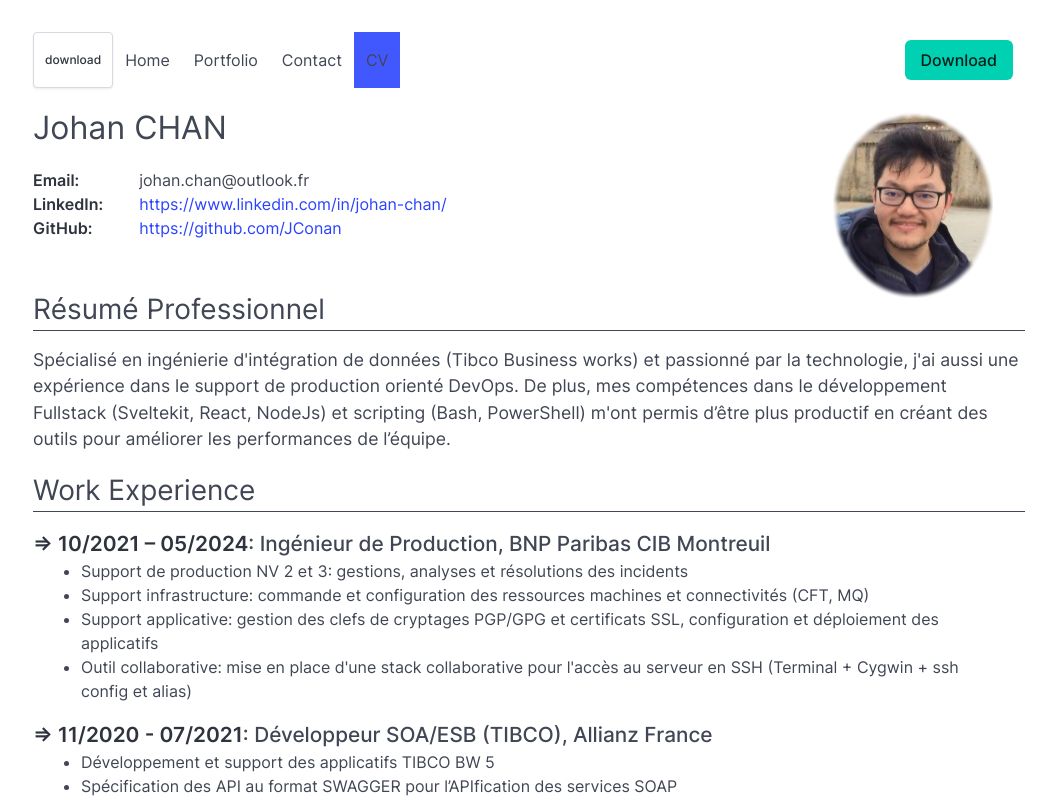
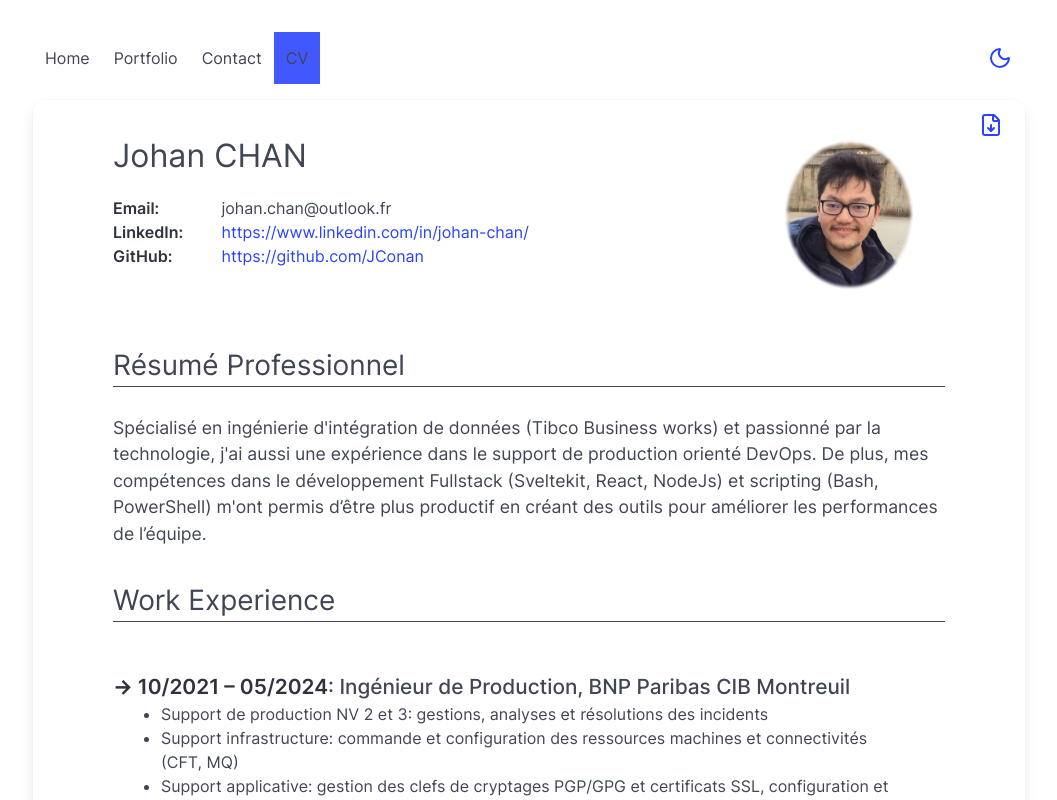
Before and after one commit to JConan/jconan.github.io, a SvelteKit app: page /cv in a window 1280 px wide. Shown: the top 800 px of the page, without its empty margins (111-1168 px from the left). Built offline with nearby package versions, Linux system fonts and the light colour scheme.

Commit message:
move all cv related content to its own page
add button for dark-light theme

```diff
--- a/src/lib/components/Navbar.svelte
+++ b/src/lib/components/Navbar.svelte
@@ -1,4 +1,5 @@
 <script lang="ts">
+	import { Sun, Moon } from 'lucide-svelte';
 	let isActiveClass = '';
 	function toggle() {
 		isActiveClass = isActiveClass === '' ? 'is-active' : '';
@@ -10,10 +11,8 @@
 		<div class="navbar-brand">
 			<slot name="brand" />
 
-			<div class="navbar-small {isActiveClass}">
-				<button class="button is-small">download</button>
 			<button
-					class="navbar-burger"
+				class="navbar-burger {isActiveClass}"
 				aria-label="menu"
 				aria-expanded="false"
 				data-target="navbar-items"
@@ -25,7 +24,6 @@
 				<span aria-hidden="true"></span>
 			</button>
 		</div>
-		</div>
 
 		<!-- svelte-ignore a11y-click-events-have-key-events -->
 		<!-- svelte-ignore a11y-no-static-element-interactions -->
@@ -35,7 +33,7 @@
 			</div>
 
 			<div class="navbar-end">
-				<slot name="end" />
+				<button class="button is-ghost is-small navbar-item"><Moon /></button>
 			</div>
 		</div>
 	</nav>
--- a/src/routes/+layout.svelte
+++ b/src/routes/+layout.svelte
@@ -2,30 +2,6 @@
 	import 'bulma/css/bulma.css';
 	import Link from '../lib/components/Link.svelte';
 	import Navbar from './../lib/components/Navbar.svelte';
-	import { jsPDF } from 'jspdf';
-	import { page } from '$app/stores';
-
-	function getCV() {
-		const container = document.getElementById('cv')!;
-		container.setAttribute('data-theme', 'light');
-		const doc = new jsPDF({
-			format: 'a4',
-			orientation: 'portrait',
-			unit: 'mm'
-		});
-		doc.addFont('Inter-VariableFont_slnt,wght.ttf', 'Inter', 'normal');
-		doc.setFont('Inter');
-		doc.html(container, {
-			callback: (docOut) => {
-				window.open(doc.output('bloburl'), '_blank');
-				container.setAttribute('data-theme', 'dark');
-			},
-			margin: 6,
-			width: 196,
-			windowWidth: 1080,
-			autoPaging: 'text'
-		});
-	}
 </script>
 
 <main class="container">
@@ -34,12 +10,6 @@
 		<Link href="/portfolio">Portfolio</Link>
 		<Link href="/contact">Contact</Link>
 		<Link href="/cv">CV</Link>
-
-		<div slot="end" class="navbar-item">
-			{#if $page.url.pathname === '/cv'}
-				<button on:click={getCV} class="button is-primary">Download</button>
-			{/if}
-		</div>
 	</Navbar>
 	<slot></slot>
 </main>
--- a/src/routes/cv/+page.svelte
+++ b/src/routes/cv/+page.svelte
@@ -1,72 +1,140 @@
 <script lang="ts">
-	import { onMount } from 'svelte';
-	import { marked } from 'marked';
+	import { FileDown } from 'lucide-svelte';
+	import { jsPDF } from 'jspdf';
+	export let data;
 
-	let cvHTML: string | Promise<string>;
+	let downloadBtn: HTMLButtonElement;
 
-	onMount(async () => {
-		const cvData = await (await fetch('/CV.md')).text();
-		cvHTML = marked.parse(cvData);
-	});
+	function getCV() {
+		downloadBtn.classList.add('is-loading');
+		downloadBtn.disabled = true;
+
+		const container = document.getElementById('cv')!;
+		container.setAttribute('data-theme', 'light');
+		container.style.fontSize = '16px';
+		const doc = new jsPDF({
+			format: 'a4',
+			orientation: 'portrait',
+			unit: 'mm'
+		});
+		doc.addFont('Inter-VariableFont_slnt,wght.ttf', 'Inter', 'normal');
+		doc.setFont('Inter');
+		doc.html(container, {
+			callback: () => {
+				window.open(doc.output('bloburl'), '_blank');
+				// doc.save('CV - Johan CHAN.pdf');
+				downloadBtn.classList.remove('is-loading');
+				downloadBtn.disabled = false;
+			},
+			margin: 8,
+			width: 196,
+			windowWidth: 1080,
+			autoPaging: 'text'
+		});
+	}
 </script>
 
-<div id="cv" class="cv">
-	{#await cvHTML}
-		<progress class="progress is-small is-primary"></progress>
-	{:then cvContent}
-		{@html cvContent}
-	{/await}
+<div class="buttons">
+	<button bind:this={downloadBtn} on:click={getCV} class="button is-ghost is-small">
+		<FileDown />
+	</button>
+</div>
+
+<div class="cv card">
+	{#if data.cvHTML}
+		{@html data.cvHTML}
+	{:else}
+		<progress class="progress is-small is-info" />
+	{/if}
+</div>
+
+<div style="display: none">
+	<div data-theme="light" id="cv" class="cv card print">
+		{#if data.cvHTML}
+			{@html data.cvHTML}
+		{/if}
+	</div>
 </div>
 
 <style>
+	.buttons {
+		position: sticky;
+		z-index: 1;
+		top: 10px;
+		margin: 10px;
+		height: 50px;
+
+		& button {
+			position: absolute;
+			right: 0;
+		}
+	}
 	.cv {
+		margin-top: -60px;
+		padding: var(--page-vertical-padding) var(--page-horizontal-padding);
 		min-width: 448px;
+		display: flex;
+		flex-direction: column;
+		align-content: center;
+		justify-content: center;
+
+		& img {
+			width: 8em;
+		}
 
 		& h1 {
-			font-size: 2rem;
+			font-size: 2em;
 		}
 		& h2 {
-			margin: 1rem 0;
-			font-size: 1.75rem;
+			margin: 1em 0;
+			font-size: 1.75em;
 			border-bottom: 1px solid;
 		}
 		& h3 {
-			font-size: 1.3rem;
+			font-size: 1.3em;
 			font-weight: 500;
 
-			& ::before {
-				content: '⇒ ';
+			margin-top: 1em;
+
+			& + p {
+				margin-left: 1.5em;
 			}
 
-			margin-top: 1rem;
-
-			& + p {
-				margin-left: 1.5rem;
+			& strong::before {
+				content: '→ ';
+				font-weight: bold;
 			}
 		}
 
 		& p {
-			margin-bottom: 0.25rem;
-			font-size: 1.1rem;
+			margin-bottom: 0.25em;
+			font-size: 1.1em;
 		}
 
 		& ul {
-			margin: 0 3rem;
+			margin: 0 3em;
 			list-style: unset;
 			& li {
-				font-size: 1rem;
+				font-size: 1em;
 			}
 		}
 	}
-	@media (max-width: 960px) {
-		:global(.cv img) {
-			transform: scale(0.75);
-		}
+
+	:global([data-theme='light'] strong) {
+		color: black;
+	}
+
+	.print {
+		--page-vertical-padding: 2rem;
+		--page-horizontal-padding: 5rem;
+		font-size: 16px;
+		margin-top: 0px;
 	}
 
 	@media (max-width: 640px) {
-		:global(.cv img) {
-			transform: scale(0.5);
+		.buttons {
+			min-width: 448px;
+			margin: 10px 0px;
 		}
 	}
 </style>
--- /dev/null
+++ b/src/routes/cv/+page.ts
@@ -0,0 +1,8 @@
+import type { PageLoad } from './$types';
+import { marked } from 'marked';
+
+export const load = (async ({ fetch }) => {
+	const cvData = await (await fetch('/CV.md')).text();
+	const cvHTML = await marked.parse(cvData, { async: false });
+	return { cvHTML };
+}) satisfies PageLoad;
--- a/static/CV.md
+++ b/static/CV.md
@@ -1,4 +1,4 @@
-<div style="margin-bottom:3rem; position:relative; display:grid; grid-template-columns: 0.24fr 2fr">
+<div style="margin-bottom:3rem; position:relative; display:grid; grid-template-columns: 0.30fr 2fr">
     <h1 style="grid-column: 2 span">Johan CHAN</h1>
     <strong style="margin-top: 1em">Email:</strong>
         <span style="margin-top: 1em">johan.chan@outlook.fr</span>
@@ -15,6 +15,8 @@ Spécialisé en ingénierie d'intégration de données (Tibco Business works) et
 
 ## Work Experience
 
+<div style="page-break-inside: avoid;">
+
 ### **10/2021 – 05/2024**: Ingénieur de Production, BNP Paribas CIB Montreuil
 
 - Support de production NV 2 et 3: gestions, analyses et résolutions des incidents
@@ -22,16 +24,25 @@ Spécialisé en ingénierie d'intégration de données (Tibco Business works) et
 - Support applicative: gestion des clefs de cryptages PGP/GPG et certificats SSL, configuration et déploiement des applicatifs
 - Outil collaborative: mise en place d'une stack collaborative pour l'accès au serveur en SSH (Terminal + Cygwin + ssh config et alias)
 
+</div>
+<div style="page-break-inside: avoid;">
+
 ### **11/2020 - 07/2021**: Développeur SOA/ESB (TIBCO), Allianz France
 
 - Développement et support des applicatifs TIBCO BW 5
 - Spécification des API au format SWAGGER pour l’APIfication des services SOAP
+
+</div>
+<div style="page-break-inside: avoid;">
 
 ### **10/2016 - 10/2019**: Développeur SOA/ESB (TIBCO), UP Group
 
 - Développement des applicatifs TIBCO BW 5: Implémentation, documentation, administration et support technique
 - Développement des APIs REST avec TIBCO Mashery: Conception et management
 - Outillage de Monitoring: Mise en place d'un dashboard avec la stack Elastic Search (ELK) pour le suivi du trafic des APIs
+
+</div>
+<div style="page-break-inside: avoid;">
 
 ### **10/2015 - 08/2016**: Développeur SOA/ESB (TIBCO), BNP Paribas
 
@@ -41,16 +52,25 @@ Spécialisé en ingénierie d'intégration de données (Tibco Business works) et
 - Conception et implémentation d'un dashboard pour le monitoring des APIs en Angular2
 - Collaboration en mode Scrum/Agile: documentation et présentation des avancements
 
+</div>
+<div style="page-break-inside: avoid;">
+
 ### **01/2010 - 06/2015**: Développeur SOA/ESB (TIBCO), Sanofi Aventis
 
 - Développement des applicatifs TIBCO BW 5: Implémentation, documentation, administration et support technique
 - Transformation des données: Intégration de données au format SOAP+XML / IDocs / Fichier plats
 - Outillage de Monitoring: développement d'un dashboard avec jQuery/YUI3 + Oracle
 
+</div>
+<div style="page-break-inside: avoid;">
+
 ## Formation
 
 - SUPINFO, 2011
 - ReactJS, par Le reacteur 2021
+
+</div>
+<div style="page-break-inside: avoid;">
 
 ## Skills
 
@@ -59,3 +79,5 @@ Spécialisé en ingénierie d'intégration de données (Tibco Business works) et
 - Design API, API management (Mashery)
 - SQL, Data Modeling et transformation de données (XML, JSON, YAML, CSV ...)
 - Framework: ReactJS, Sveltekit
+
+</div>
```
Lines whose indentation alone changed are shown as unchanged.
